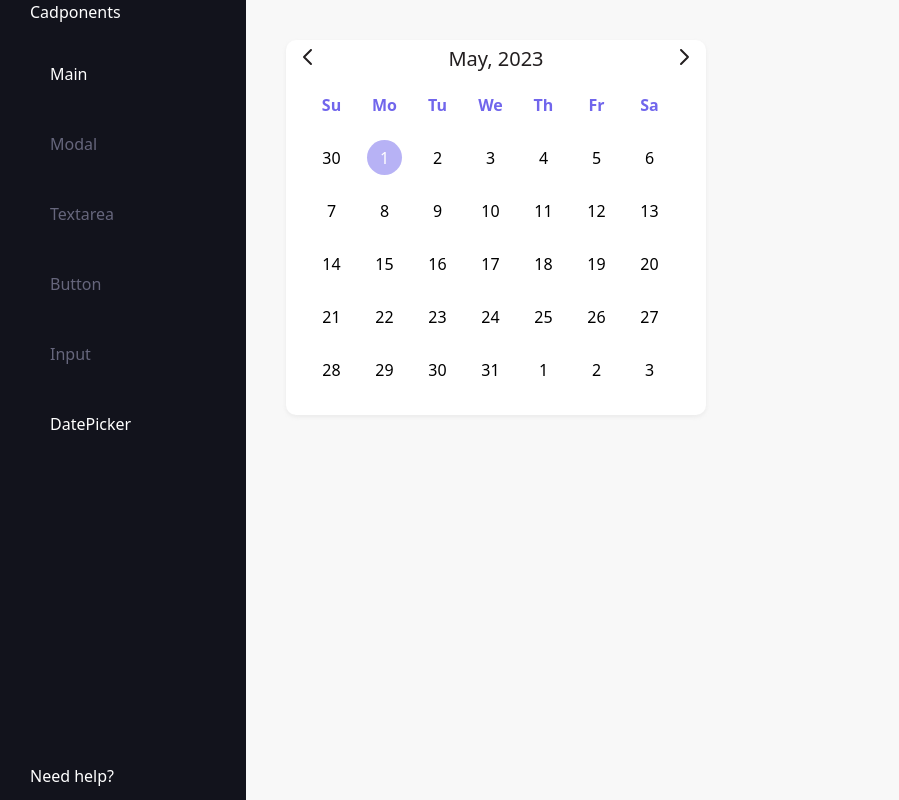
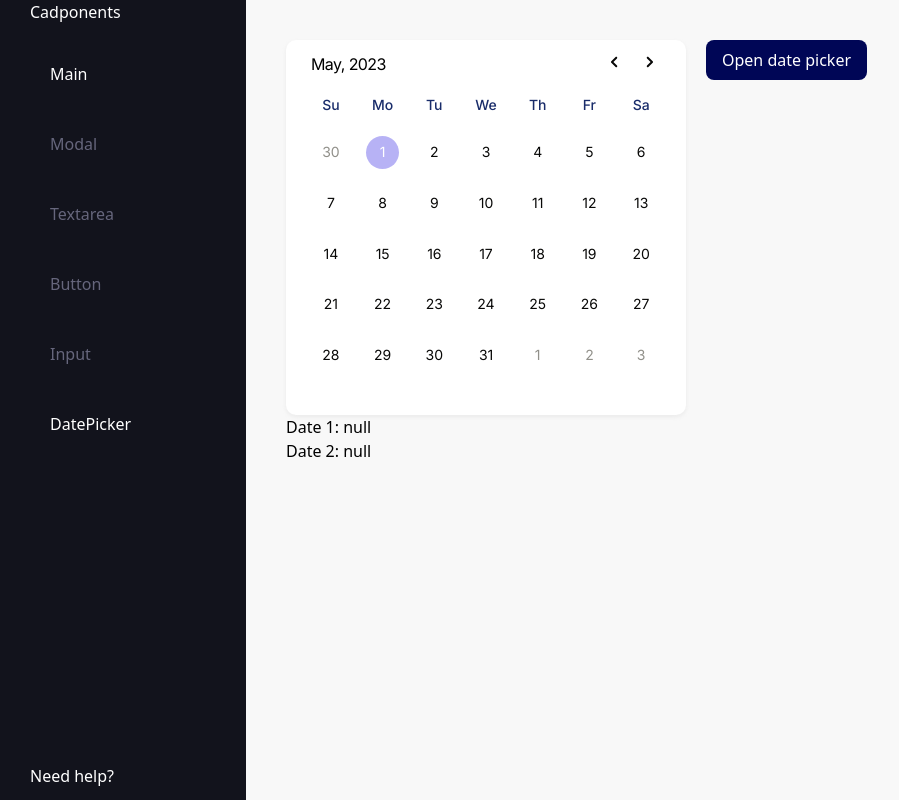
Before and after one commit to cadmean-us/cadponents, a SvelteKit app: page /datepicker in a window 1280 px wide. Shown: the whole page, without its empty margins (0-899 px from the left). Built offline with nearby package versions, Linux system fonts and the light colour scheme.

Commit message:
datepicker v2

```diff
--- a/src/app.html
+++ b/src/app.html
@@ -3,6 +3,10 @@
 	<head>
 		<meta charset="utf-8" />
 		<link href="%sveltekit.assets%/favicon.png" rel="icon" />
+		<link
+			href="https://fonts.googleapis.com/css2?family=Inter:wght@400;500;600;700&display=swap"
+			rel="stylesheet"
+		/>
 		<meta content="width=device-width, initial-scale=1" name="viewport" />
 		%sveltekit.head%
 	</head>
@@ -15,4 +19,8 @@
 	body {
 		background-color: #f8f8f8;
 	}
+
+	th {
+		font-weight: normal;
+	}
 </style>
--- a/src/lib/date-picker/Arrow.svelte
+++ b/src/lib/date-picker/Arrow.svelte
@@ -6,8 +6,8 @@
 <div class="arrow" on:click style="width: {width}; transform: {transform}">
 	<svg width="24" height="24" viewBox="0 0 24 24" fill="none" xmlns="http://www.w3.org/2000/svg">
 		<path
-			d="M9.70711 4.29289C9.31658 3.90237 8.68342 3.90237 8.29289 4.29289C7.90237 4.68342 7.90237 5.31658 8.29289 5.70711L9.70711 4.29289ZM16 12L16.7071 12.7071C17.0976 12.3166 17.0976 11.6834 16.7071 11.2929L16 12ZM8.29289 18.2929C7.90237 18.6834 7.90237 19.3166 8.29289 19.7071C8.68342 20.0976 9.31658 20.0976 9.70711 19.7071L8.29289 18.2929ZM8.29289 5.70711L15.2929 12.7071L16.7071 11.2929L9.70711 4.29289L8.29289 5.70711ZM15.2929 11.2929L8.29289 18.2929L9.70711 19.7071L16.7071 12.7071L15.2929 11.2929Z"
-			fill="#231F20"
+			d="M10.0009 15.5858L13.5867 12L10.0009 8.41426C9.95209 8.36544 9.90937 8.31284 9.87276 8.25739C9.61648 7.86924 9.65919 7.34176 10.0009 7.00005C10.3914 6.60952 11.0246 6.60952 11.4151 7.00005L15.708 11.2929C15.8955 11.4805 16.0009 11.7348 16.0009 12C16.0009 12.2653 15.8955 12.5196 15.708 12.7072L11.4151 17C11.0246 17.3906 10.3914 17.3906 10.0009 17C9.61038 16.6095 9.61038 15.9764 10.0009 15.5858Z"
+			fill="#080807"
 		/>
 	</svg>
 </div>
--- a/src/lib/date-picker/DatePicker.svelte
+++ b/src/lib/date-picker/DatePicker.svelte
@@ -2,6 +2,8 @@
 	import { createEventDispatcher, onMount } from 'svelte';
 	import Arrow from '$lib/date-picker/Arrow.svelte';
 	import Close from '$lib/date-picker/Close.svelte';
+
+	export let width = '300px';
 
 	// Value of the selected date
 	export let value: Date | null = null;
@@ -122,10 +124,10 @@
 			week = [],
 			weeks = [week];
 
+		let viewMonth = viewDate.getMonth();
+
 		let valueIso = value ? iso(value) : '';
 		while (d.getTime() <= last.getTime()) {
-			d.getMonth();
-			d.getFullYear();
 			let dd = d.getDate(),
 				val = iso(d);
 			week.push({
@@ -135,6 +137,7 @@
 					showToday && val === iso(today) && val != valueIso ? 'today' : '',
 					val === valueIso ? 'selected' : '',
 					isBlocked(val) ? 'blocked' : '',
+					viewMonth != d.getMonth() ? 'unmonth' : '',
 				].join(' '),
 			});
 
@@ -225,8 +228,11 @@
 
 {#if show || !modal}
 	<div
-		class="datepicker-container"
-		style="z-index: 10; {modal ? `position: absolute; top: ${y + 40}px; left: ${x}px` : ''};"
+		{...$$restProps}
+		class="datepicker-container {$$restProps.class}"
+		style="z-index: 10; width: {width}; height: calc({width} * 0.9365); {modal
+			? `position: absolute; top: ${y + 40}px; left: ${x}px`
+			: ''};"
 	>
 		{#if modal}
 			<div class="dp-row" style="justify-content: end">
@@ -234,14 +240,16 @@
 			</div>
 		{/if}
 		<div class="dp-row" style="justify-content: space-between; align-items: center">
-			<Arrow on:click={leftClick} width="24px" transform="rotate(180deg)" />
-			<div class="h6" style="height: 20px;">
+			<div class="t16" style="height: 20px;">
 				{months[viewDate.getMonth()]}, {viewDate.getFullYear()}
 			</div>
-			<Arrow on:click={rightClick} width="24px" />
+			<div class="flex flex-row gap-[10px]">
+				<Arrow on:click={leftClick} width="24px" transform="rotate(180deg)" />
+				<Arrow on:click={rightClick} width="24px" />
+			</div>
 		</div>
 		<table>
-			<tr class="b1" style="color: #7166EC">
+			<tr>
 				{#each days as day}
 					<th>{day}</th>
 				{/each}
@@ -250,13 +258,17 @@
 				<tr>
 					{#each week as day}
 						<td
-							class="b1 btn {day.class}"
+							class="btn {day.class}"
 							style={getStyle(day)}
 							on:click={() => {
 								selectDate(day);
 							}}
 						>
-							{day.date}
+							<div class="flex justify-center items-center">
+								<div class="flex justify-center items-center td">
+									{day.date}
+								</div>
+							</div>
 						</td>
 					{/each}
 				</tr>
@@ -267,9 +279,8 @@
 
 <style>
 	.datepicker-container {
-		padding: 5px 10px 10px 10px;
+		padding: 10px;
 		border-radius: 10px;
-		width: 420px;
 		box-shadow: 0 2px 4px rgba(187, 187, 187, 0.2);
 		background: white;
 		box-sizing: border-box;
@@ -282,8 +293,8 @@
 	}
 
 	table {
-		width: auto;
-		height: auto;
+		width: 100%;
+		height: 89%;
 		background: #ffffff;
 		border-spacing: 18px;
 		border-collapse: separate;
@@ -291,8 +302,6 @@
 
 	td,
 	th {
-		width: 35px;
-		height: 35px;
 		text-align: center;
 		margin: 0;
 		border-radius: 100px;
@@ -304,8 +313,13 @@
 	}
 
 	.btn:hover {
-		background: #7166ec;
+		background: #192c6a;
 		color: white;
+	}
+
+	.td {
+		width: 26px;
+		height: 26px;
 	}
 
 	td.blocked {
@@ -327,23 +341,51 @@
 	td.today:hover {
 		cursor: pointer;
 		color: #ffffff;
-		background-color: rgba(113, 102, 236, 0.5);
+		background-color: #192c6a;
 	}
 
 	td.selected {
 		color: #ffffff;
-		background-color: #7166ec;
+		background-color: #192c6a;
 	}
 
-	.h6 {
-		font-style: normal;
+	td.unmonth {
+		color: #91908a;
+	}
+
+	.t14,
+	td {
+		font-family: Inter;
+		font-size: 14px;
 		font-weight: 400;
-		font-size: 20px;
+		line-height: 20px;
+		letter-spacing: -0.1px;
+		text-align: center;
+		color: #080807;
+	}
+
+	.t14m,
+	th {
+		font-family: Inter;
+		font-size: 14px;
+		font-weight: 500;
+		line-height: 20px;
+		letter-spacing: -0.1px;
+		text-align: center;
+		color: #192c6a;
+	}
+
+	.t16 {
+		font-family: Inter;
+		font-size: 16px;
+		font-weight: 400;
 		line-height: 24px;
-		color: #231f20;
+		letter-spacing: -0.6px;
+		text-align: center;
 	}
 
 	.dp-row {
+		padding: 0 15px;
 		display: flex;
 		flex-direction: row;
 	}
@@ -352,22 +394,5 @@
 		table {
 			border-spacing: 12px;
 		}
-
-		.datepicker-container {
-			width: 290px;
-		}
-
-		.h6 {
-			font-weight: 400;
-			font-size: 16px;
-			line-height: 20px;
-		}
-
-		td,
-		th {
-			width: 26px;
-			height: 26px;
-			font-size: 12px;
-		}
 	}
 </style>
--- a/src/routes/datepicker/+page.svelte
+++ b/src/routes/datepicker/+page.svelte
@@ -1,5 +1,31 @@
 <script lang="ts">
 	import DatePicker from '$lib/date-picker/DatePicker.svelte';
+	import Button from '$lib/Button.svelte';
+
+	let val1;
+	let val2;
+
+	let datePickerIsOpen = false;
+
+	function openDatePicker() {
+		datePickerIsOpen = !datePickerIsOpen;
+	}
 </script>
 
-<DatePicker modal={false} />
+<div class="flex flex-row gap-[20px]">
+	<DatePicker bind:value={val1} modal={false} width="400px" />
+	<div>
+		<Button on:click={openDatePicker}>Open date picker</Button>
+		<div id="datepicker-container" />
+	</div>
+</div>
+
+<div>Date 1: {val1}</div>
+<div>Date 2: {val2}</div>
+
+<DatePicker
+	bind:show={datePickerIsOpen}
+	bind:value={val2}
+	id="datepicker-container"
+	width="327px"
+/>
```
